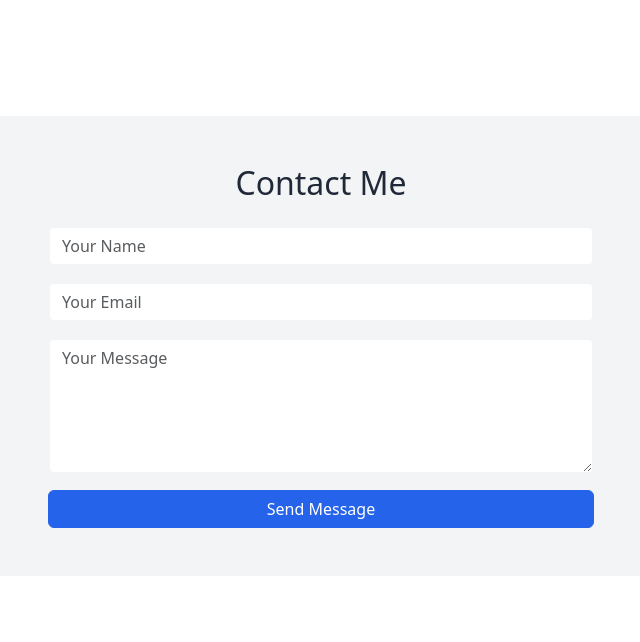
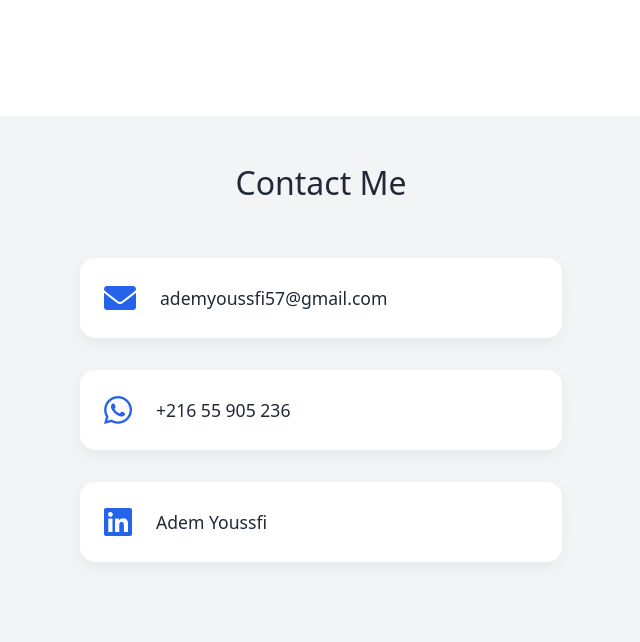
Before and after one commit to Ad2m1109/my-portfolio-website, a Flask app: page / in a window 1280 px wide. Shown: the part 1018-1660 px from the top of the page, without its empty margins (319-959 px from the left). Before the commit the page ends 1546 px from the top, so only its background shows below. Run offline with Flask 3, Linux system fonts and the light colour scheme.

Commit message:
Replaced contact form with styled contact icons

```diff
--- a/static/style.css
+++ b/static/style.css
@@ -312,6 +312,66 @@ section.visible {
     font-size: 1.1rem;
 }
 
+/* Contact Icons */
+.contact-icons {
+    display: flex;
+    flex-direction: column;
+    gap: 2rem;
+    padding: 2rem;
+}
+
+.contact-icon-link {
+    text-decoration: none;
+    color: var(--text-color);
+    transition: all 0.3s ease;
+}
+
+.contact-icon-link:hover {
+    color: var(--primary-color);
+    transform: translateX(10px);
+}
+
+.contact-icon {
+    display: flex;
+    align-items: center;
+    padding: 1.5rem;
+    background: var(--white);
+    border-radius: 15px;
+    box-shadow: 0 5px 15px rgba(0,0,0,0.05);
+    transition: all 0.3s ease;
+}
+
+.contact-icon:hover {
+    box-shadow: 0 8px 25px rgba(0,0,0,0.1);
+    background: var(--light-bg);
+}
+
+.contact-icon i {
+    font-size: 2rem;
+    margin-right: 1.5rem;
+    color: var(--primary-color);
+}
+
+.contact-icon span {
+    font-size: 1.1rem;
+    font-weight: 500;
+}
+
+@media (max-width: 768px) {
+    .contact-icon {
+        padding: 1rem;
+    }
+
+    .contact-icon i {
+        font-size: 1.5rem;
+        margin-right: 1rem;
+    }
+
+    .contact-icon span {
+        font-size: 1rem;
+    }
+}
+
 /* Footer */
 .bg-dark {
     background-color: var(--dark) !important;
--- a/templates/index.html
+++ b/templates/index.html
@@ -120,18 +120,26 @@
             <h2 class="text-center mb-4">Contact Me</h2>
             <div class="row justify-content-center">
                 <div class="col-lg-6">
-                    <form id="contact-form" method="POST" action="{{ url_for('contact') }}">
-                        <div class="mb-3">
-                            <input type="text" class="form-control" name="name" placeholder="Your Name" required>
-                        </div>
-                        <div class="mb-3">
-                            <input type="email" class="form-control" name="email" placeholder="Your Email" required>
-                        </div>
-                        <div class="mb-3">
-                            <textarea class="form-control" name="message" rows="5" placeholder="Your Message" required></textarea>
-                        </div>
-                        <button type="submit" class="btn btn-primary w-100">Send Message</button>
-                    </form>
+                    <div class="contact-icons text-center">
+                        <a href="mailto:ademyoussfi57@gmail.com" class="contact-icon-link" title="Email">
+                            <div class="contact-icon">
+                                <i class="fas fa-envelope"></i>
+                                <span>ademyoussfi57@gmail.com</span>
+                            </div>
+                        </a>
+                        <a href="https://wa.me/21655905236" class="contact-icon-link" title="WhatsApp" target="_blank">
+                            <div class="contact-icon">
+                                <i class="fab fa-whatsapp"></i>
+                                <span>+216 55 905 236</span>
+                            </div>
+                        </a>
+                        <a href="https://www.linkedin.com/in/adem-youssfi-2289672a4" class="contact-icon-link" title="LinkedIn" target="_blank">
+                            <div class="contact-icon">
+                                <i class="fab fa-linkedin"></i>
+                                <span>Adem Youssfi</span>
+                            </div>
+                        </a>
+                    </div>
                 </div>
             </div>
         </div>
```
